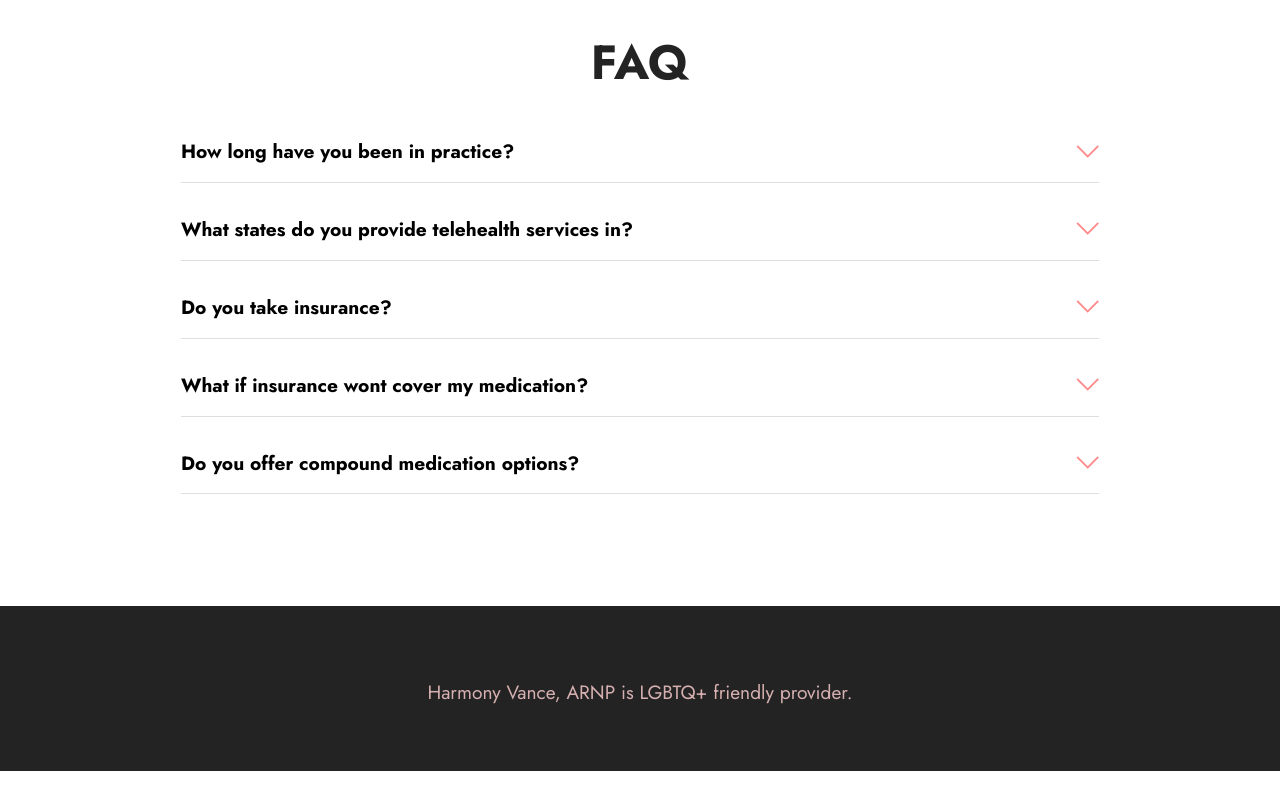
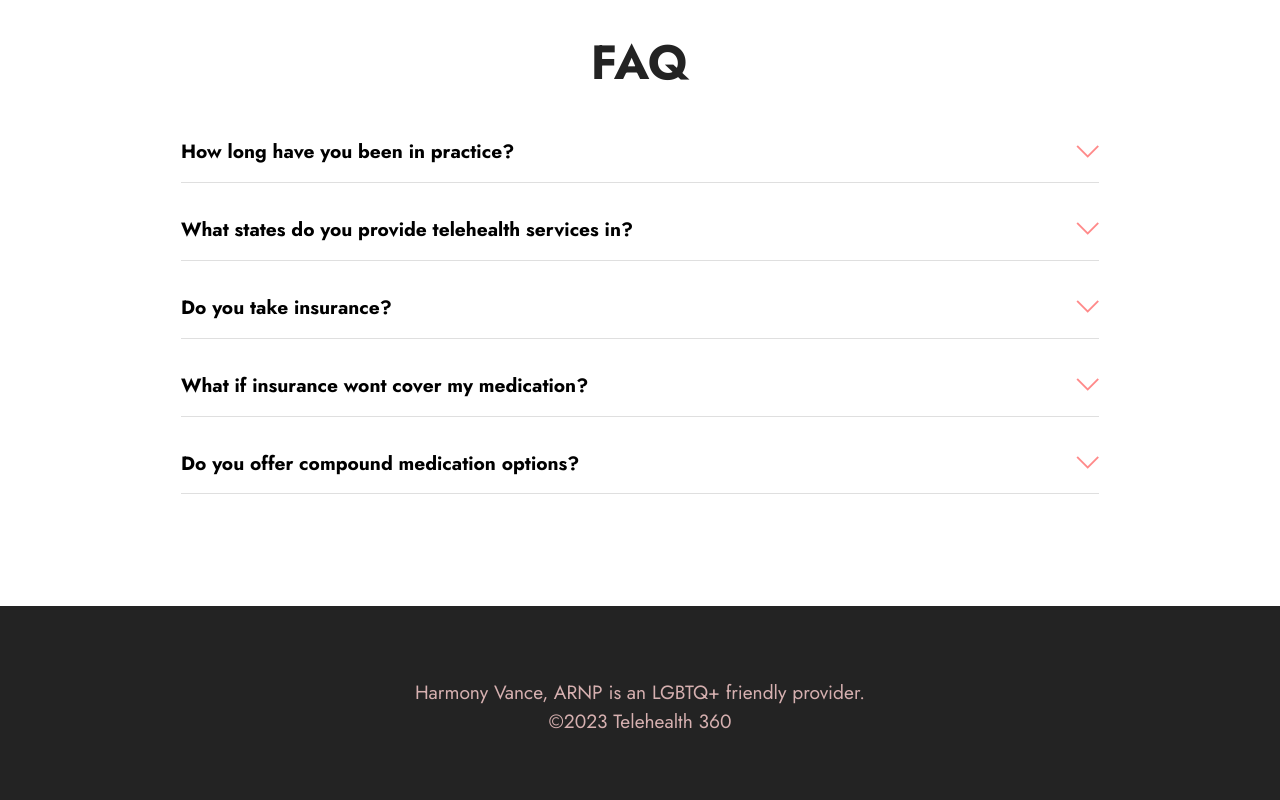
Before and after one commit to DoctorSoup143/HarmonyVance.health, a plain HTML site: page index.html in a window 1280 px wide. Shown: the part 2860-3660 px from the top of the page. Before the commit the page ends 3631 px from the top, so only its background shows below. Drawn offline with Linux system fonts and the light colour scheme; files whose address does not match are found by name.

Commit message:
Updated Footer

```diff
--- a/index.html
+++ b/index.html
@@ -413,7 +413,7 @@ console.log("'blazor-resources-/' cache deleted");
         <div class="mbr-section-head">
             <div class="col-12">
 
-                <h5 class="mbr-section-subtitle mbr-fonts-style align-center mb-0 mt-2 display-7">Harmony Vance, ARNP is LGBTQ+ friendly provider.</h5>
+                <h5 class="mbr-section-subtitle mbr-fonts-style align-center mb-0 mt-2 display-7">Harmony Vance, ARNP is an LGBTQ+ friendly provider.<br>©2023 Telehealth 360</h5>
             </div>
         </div>
         <div class="row mt-4">
```
Also changed, not shown: 1 other file.
